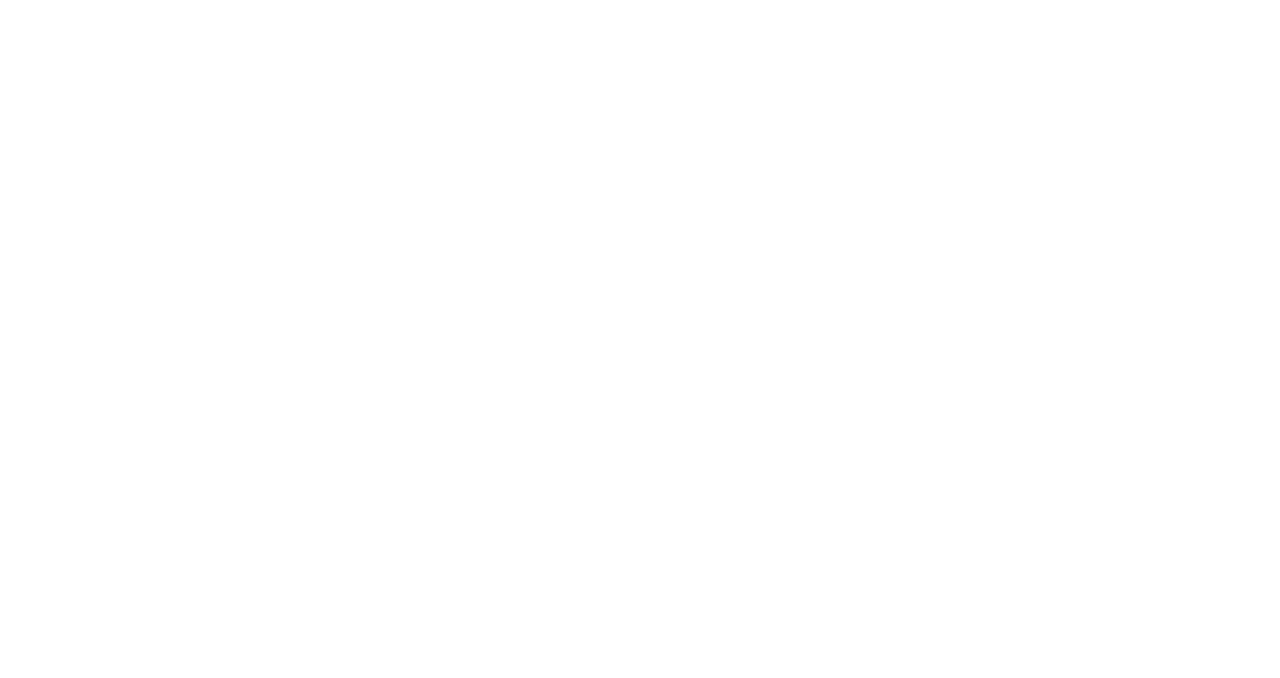
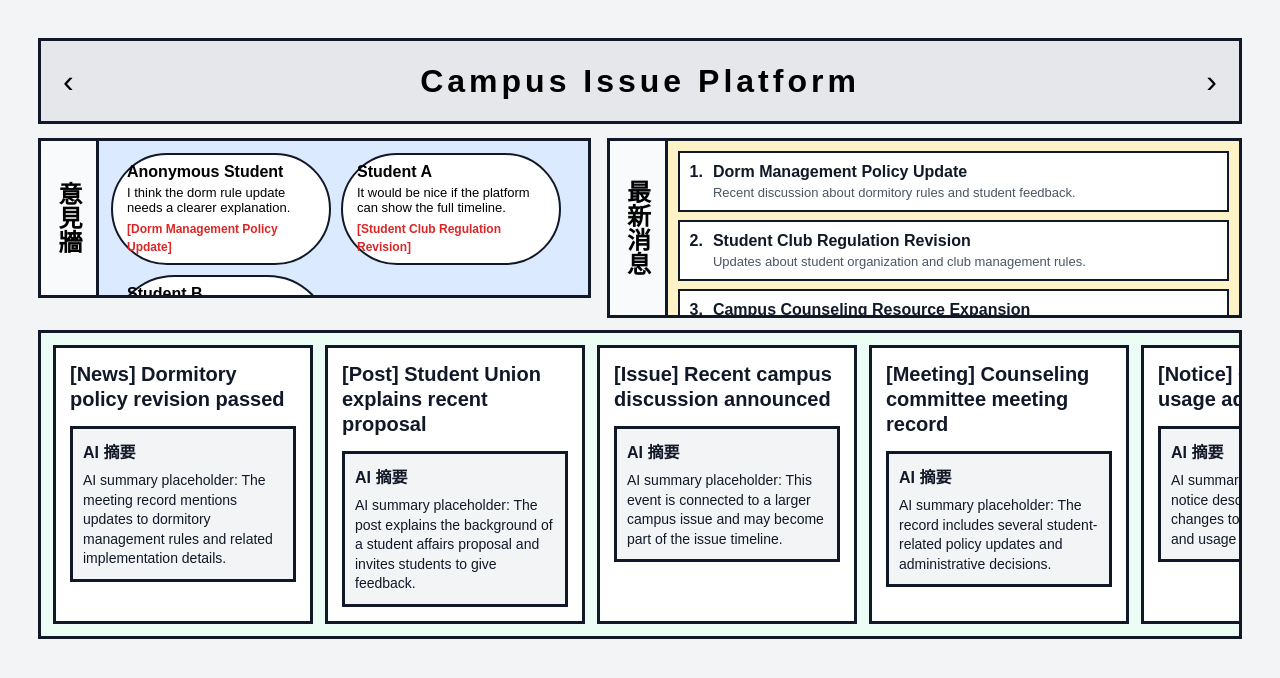
Before and after one commit to megumin0507/Campus_Issue_Platform, a React (Vite) app in the folder apps/frontend/: page / in a window 1280 px wide. Shown: the top 678 px of the page. Built offline with nearby package versions, Linux system fonts and the light colour scheme.

Commit message:
Homepage Prototype Completed

```diff
--- a/apps/frontend/package.json
+++ b/apps/frontend/package.json
@@ -11,7 +11,8 @@
   },
   "dependencies": {
     "react": "^19.2.5",
-    "react-dom": "^19.2.5"
+    "react-dom": "^19.2.5",
+    "react-router-dom": "^7.14.2"
   },
   "devDependencies": {
     "@eslint/js": "^10.0.1",
--- a/apps/frontend/src/App.tsx
+++ b/apps/frontend/src/App.tsx
@@ -1,5 +1,19 @@
+import { BrowserRouter, Routes, Route } from "react-router-dom";
+
+import HomePage from "./pages/HomePage"
+import IssuePage from "./pages/IssuePage"
+import EventPage from "./pages/EventPage"
+
 function App() {
-  return <></>;
+  return (
+    <BrowserRouter>
+      <Routes>
+          <Route path="/" element={<HomePage />} />
+          <Route path="/issues/:issueId" element={<IssuePage />} />
+          <Route path="/events/:eventId" element={<EventPage />} />
+      </Routes>
+    </BrowserRouter>
+  );
 }
 
 export default App;
--- /dev/null
+++ b/apps/frontend/src/pages/EventPage.tsx
@@ -0,0 +1,3 @@
+export default function EventPage() {
+  return <main />;
+}
--- /dev/null
+++ b/apps/frontend/src/pages/HomePage.tsx
@@ -0,0 +1,376 @@
+import { Link } from "react-router-dom";
+
+type IssuePreview = {
+  id: string;
+  title: string;
+  description: string;
+};
+
+type EventPreview = {
+  id: string;
+  title: string;
+  summary: string;
+};
+
+type CommentPreview = {
+  id: string;
+  author: string;
+  content: string;
+  relatedIssue: string;
+};
+
+const pseudoIssues: IssuePreview[] = [
+  {
+    id: "issue-001",
+    title: "Dorm Management Policy Update",
+    description: "Recent discussion about dormitory rules and student feedback.",
+  },
+  {
+    id: "issue-002",
+    title: "Student Club Regulation Revision",
+    description: "Updates about student organization and club management rules.",
+  },
+  {
+    id: "issue-003",
+    title: "Campus Counseling Resource Expansion",
+    description: "Discussion about improving student support resources.",
+  },
+  {
+    id: "issue-004",
+    title: "Course Selection System Feedback",
+    description: "Student opinions about course selection and system usability.",
+  },
+  {
+    id: "issue-005",
+    title: "Campus Space Usage Policy",
+    description: "Ongoing discussion about public space usage on campus.",
+  },
+];
+
+const pseudoEvents: EventPreview[] = [
+  {
+    id: "event-001",
+    title: "[News] Dormitory policy revision passed",
+    summary:
+      "AI summary placeholder: The meeting record mentions updates to dormitory management rules and related implementation details.",
+  },
+  {
+    id: "event-002",
+    title: "[Post] Student Union explains recent proposal",
+    summary:
+      "AI summary placeholder: The post explains the background of a student affairs proposal and invites students to give feedback.",
+  },
+  {
+    id: "event-003",
+    title: "[Issue] Recent campus discussion announced",
+    summary:
+      "AI summary placeholder: This event is connected to a larger campus issue and may become part of the issue timeline.",
+  },
+  {
+    id: "event-004",
+    title: "[Meeting] Counseling committee meeting record",
+    summary:
+      "AI summary placeholder: The record includes several student-related policy updates and administrative decisions.",
+  },
+  {
+    id: "event-005",
+    title: "[Notice] Campus space usage adjustment",
+    summary:
+      "AI summary placeholder: The notice describes temporary changes to space reservation and usage rules.",
+  },
+];
+
+const pseudoComments: CommentPreview[] = [
+  {
+    id: "comment-001",
+    author: "Anonymous Student",
+    content: "I think the dorm rule update needs a clearer explanation.",
+    relatedIssue: "Dorm Management Policy Update",
+  },
+  {
+    id: "comment-002",
+    author: "Student A",
+    content: "It would be nice if the platform can show the full timeline.",
+    relatedIssue: "Student Club Regulation Revision",
+  },
+  {
+    id: "comment-003",
+    author: "Student B",
+    content: "I only heard about this issue from friends, so a summary helps.",
+    relatedIssue: "Campus Counseling Resource Expansion",
+  },
+];
+
+export default function HomePage() {
+  return (
+    <main style={styles.page}>
+
+        <section style={styles.marqueeBox}>
+          <button style={styles.arrowButton}>‹</button>
+          <h1 style={styles.marqueeText}>Campus Issue Platform</h1>
+          <button style={styles.arrowButton}>›</button>
+        </section>
+
+        <section style={styles.middleSection}>
+          <section style={styles.commentWall}>
+            <div style={styles.verticalLabel}>意見牆</div>
+
+            <div style={styles.commentList}>
+              {pseudoComments.map((comment) => (
+                <div key={comment.id} style={styles.commentBubble}>
+                  <strong>{comment.author}</strong>
+                  <p style={styles.commentText}>{comment.content}</p>
+                  <span style={styles.commentIssue}>[{comment.relatedIssue}]</span>
+                </div>
+              ))}
+            </div>
+          </section>
+
+          <section style={styles.latestNewsSection}>
+            <div style={styles.latestNewsBox}>
+              <div style={styles.verticalLabel}>最新消息</div>
+
+              <div style={styles.issueList}>
+                {pseudoIssues.map((issue, index) => (
+                  <Link
+                    key={issue.id}
+                    to={`/issues/${issue.id}`}
+                    style={styles.issueItem}
+                  >
+                    <span style={styles.issueNumber}>{index + 1}.</span>
+                    <div>
+                      <h3 style={styles.issueTitle}>{issue.title}</h3>
+                      <p style={styles.issueDescription}>{issue.description}</p>
+                    </div>
+                  </Link>
+                ))}
+              </div>
+            </div>
+          </section>
+        </section>
+
+        <section style={styles.eventSection}>
+          <div style={styles.eventScroller}>
+            {pseudoEvents.map((event) => (
+              <Link
+                key={event.id}
+                to={`/events/${event.id}`}
+                style={styles.eventCard}
+              >
+                <h2 style={styles.eventTitle}>{event.title}</h2>
+
+                <div style={styles.summaryBox}>
+                  <strong>AI 摘要</strong>
+                  <p style={styles.summaryText}>{event.summary}</p>
+                </div>
+
+              </Link>
+            ))}
+          </div>
+        </section>
+    </main>
+  );
+}
+
+const styles: Record<string, React.CSSProperties> = {
+  page: {
+    minHeight: "100vh",
+    backgroundColor: "#f3f4f6",
+    padding: "24px",
+    boxSizing: "border-box",
+    fontFamily: "Arial, Helvetica, sans-serif",
+  },
+
+  tab: {
+    width: "220px",
+    height: "30px",
+    border: "3px solid #111827",
+    borderBottom: "none",
+    borderTopLeftRadius: "16px",
+    borderTopRightRadius: "16px",
+    padding: "6px 12px",
+    boxSizing: "border-box",
+    backgroundColor: "#ffffff",
+    fontSize: "14px",
+  },
+
+  marqueeBox: {
+    height: "86px",
+    margin: "14px",
+    border: "3px solid #111827",
+    display: "flex",
+    alignItems: "center",
+    justifyContent: "space-between",
+    padding: "0 16px",
+    boxSizing: "border-box",
+    backgroundColor: "#e5e7eb",
+  },
+
+  marqueeText: {
+    margin: 0,
+    fontSize: "32px",
+    letterSpacing: "4px",
+  },
+
+  arrowButton: {
+    border: "none",
+    backgroundColor: "transparent",
+    fontSize: "32px",
+    cursor: "default",
+  },
+
+  middleSection: {
+    display: "grid",
+    gridTemplateColumns: "1fr 1.15fr",
+    gap: "16px",
+    margin: "0 14px 12px",
+  },
+
+  commentWall: {
+    height: "160px",
+    border: "3px solid #111827",
+    display: "flex",
+    backgroundColor: "#dbeafe",
+    overflow: "hidden",
+  },
+
+  verticalLabel: {
+    width: "58px",
+    borderRight: "3px solid #111827",
+    display: "flex",
+    alignItems: "center",
+    justifyContent: "center",
+    writingMode: "vertical-rl",
+    fontSize: "24px",
+    fontWeight: 700,
+    backgroundColor: "#f9fafb",
+  },
+
+  commentList: {
+    flex: 1,
+    display: "flex",
+    flexWrap: "wrap",
+    alignContent: "flex-start",
+    gap: "10px",
+    padding: "12px",
+    overflow: "hidden",
+  },
+
+  commentBubble: {
+    maxWidth: "220px",
+    backgroundColor: "#ffffff",
+    border: "2px solid #111827",
+    borderRadius: "999px",
+    padding: "8px 14px",
+  },
+
+  commentText: {
+    margin: "4px 0",
+    fontSize: "13px",
+  },
+
+  commentIssue: {
+    color: "#dc2626",
+    fontSize: "12px",
+    fontWeight: 700,
+  },
+
+  latestNewsSection: {
+    height: "180px",
+    display: "flex",
+    flexDirection: "column",
+    gap: "8px",
+  },
+
+  latestNewsBox: {
+    flex: 1,
+    border: "3px solid #111827",
+    display: "flex",
+    overflow: "hidden",
+    backgroundColor: "#fef3c7",
+  },
+
+  issueList: {
+    flex: 1,
+    overflowY: "auto",
+    padding: "10px",
+    boxSizing: "border-box",
+  },
+
+  issueItem: {
+    display: "flex",
+    gap: "10px",
+    padding: "10px",
+    marginBottom: "8px",
+    border: "2px solid #111827",
+    backgroundColor: "#ffffff",
+    color: "#111827",
+    textDecoration: "none",
+  },
+
+  issueNumber: {
+    fontWeight: 700,
+  },
+
+  issueTitle: {
+    margin: 0,
+    fontSize: "16px",
+  },
+
+  issueDescription: {
+    margin: "4px 0 0",
+    fontSize: "13px",
+    color: "#4b5563",
+  },
+
+  eventSection: {
+    margin: "0 14px 14px",
+    border: "3px solid #111827",
+    backgroundColor: "#ecfdf5",
+  },
+
+  eventScroller: {
+    display: "flex",
+    gap: "12px",
+    overflowX: "auto",
+    padding: "12px",
+    boxSizing: "border-box",
+  },
+
+  eventCard: {
+    flex: "0 0 260px",
+    minHeight: "260px",
+    border: "3px solid #111827",
+    backgroundColor: "#ffffff",
+    color: "#111827",
+    textDecoration: "none",
+    padding: "14px",
+    boxSizing: "border-box",
+    display: "flex",
+    flexDirection: "column",
+  },
+
+  eventTitle: {
+    margin: "0 0 14px",
+    fontSize: "20px",
+    lineHeight: 1.25,
+  },
+
+  summaryBox: {
+    border: "3px solid #111827",
+    backgroundColor: "#f3f4f6",
+    padding: "10px",
+  },
+
+  summaryText: {
+    margin: "8px 0 0",
+    fontSize: "14px",
+    lineHeight: 1.4,
+  },
+
+  eventFooter: {
+    marginTop: "auto",
+    textAlign: "right",
+    fontWeight: 700,
+  },
+};
--- /dev/null
+++ b/apps/frontend/src/pages/IssuePage.tsx
@@ -0,0 +1,3 @@
+export default function IssuePage() {
+  return <main />;
+}
```
Also changed, not shown: 1 other file (tests, documents, lock files or other folders).
